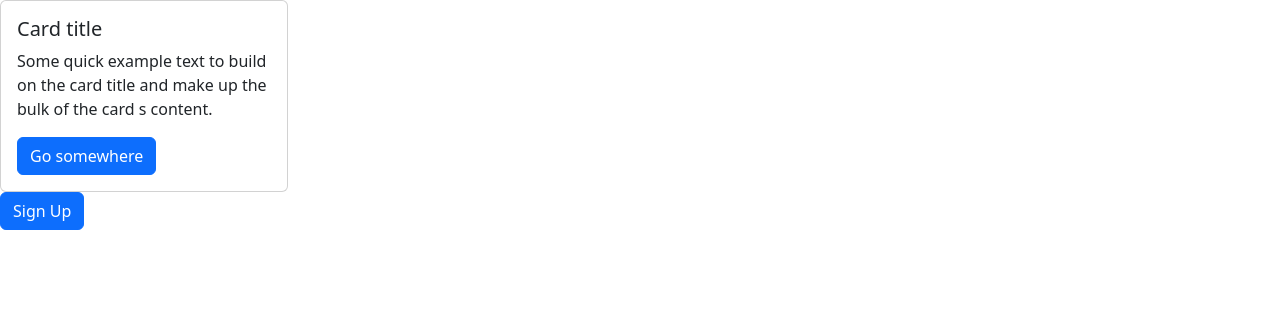
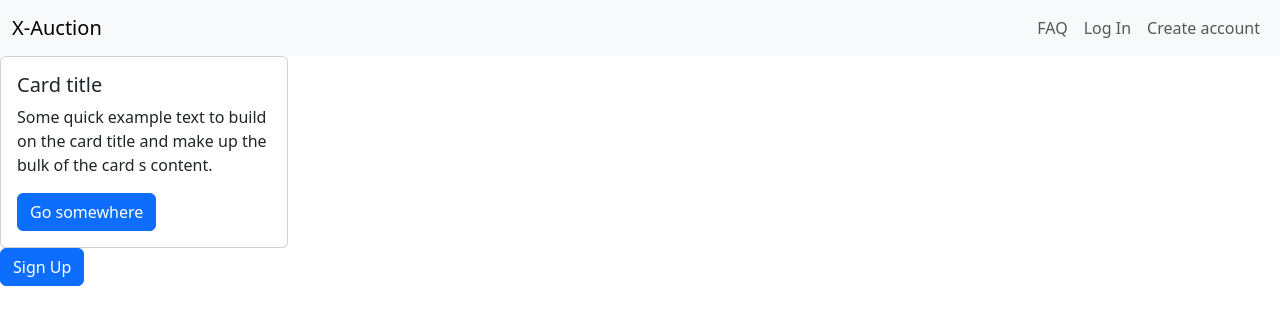
Before and after one commit to Mezea11/X-auction, a React (Vite) app: page / in a window 1280 px wide. Shown: the top 324 px of the page. Built offline with nearby package versions, Linux system fonts and the light colour scheme.

Commit message:
initial layout for navbar
Co-authored-by: linnclaesson <linnclaesson@users.noreply.github.com>
Co-authored-by: Heli <helihard@users.noreply.github.com>

```diff
--- a/src/components/Navbar.jsx
+++ b/src/components/Navbar.jsx
@@ -1,7 +1,56 @@
+import SignupButton from "../components/SignupButton";
+import SignupModal from "../components/SignupButton";
 import { Link } from "react-router-dom";
 
 function Navbar() {
-  return <></>;
+  return (
+    <>
+      <div>
+        <nav className="navbar navbar-expand-lg bg-body-tertiary">
+          <div className="container-fluid">
+            <Link to={"/"} className="navbar-brand">
+              X-Auction
+            </Link>
+            <button
+              className="navbar-toggler"
+              type="button"
+              data-bs-toggle="collapse"
+              data-bs-target="#navbarSupportedContent"
+              aria-controls="navbarSupportedContent"
+              aria-expanded="false"
+              aria-label="Toggle navigation"
+            >
+              <span className="navbar-toggler-icon" />
+            </button>
+            <div
+              className="collapse navbar-collapse"
+              id="navbarSupportedContent"
+            >
+              <div id="nav-link-container">
+                <ul className="navbar-nav me-auto mb-2 mb-lg-0">
+                  <li className="nav-item" id="">
+                    <a className="nav-link" href="#">
+                      FAQ
+                    </a>
+                  </li>
+                  <li className="nav-item" id="">
+                    <a className="nav-link" href="#">
+                      Log In
+                    </a>
+                  </li>
+                  <li className="nav-item" id="">
+                    <a className="nav-link" href="#">
+                      Create account
+                    </a>
+                  </li>
+                </ul>
+              </div>
+            </div>
+          </div>
+        </nav>
+      </div>
+    </>
+  );
 }
 
 export default Navbar;
--- a/src/index.css
+++ b/src/index.css
@@ -1,2 +1,9 @@
-/*:root {
-}*/
+#nav-link-container {
+  display: flex;
+  margin-left: auto;
+}
+
+#signupModal {
+  position: absolute !important;
+  z-index: 1 !important;
+}
--- a/src/main.jsx
+++ b/src/main.jsx
@@ -2,7 +2,7 @@
 import ReactDOM from "react-dom/client";
 import App from "./App.jsx";
 import "../node_modules/bootstrap/dist/css/bootstrap.min.css";
-//import './index.css'
+import "./index.css";
 
 ReactDOM.createRoot(document.getElementById("root")).render(
   <React.StrictMode>
```
Also changed, not shown: src/components/SignupModal.jsx (+15 -7 lines).
